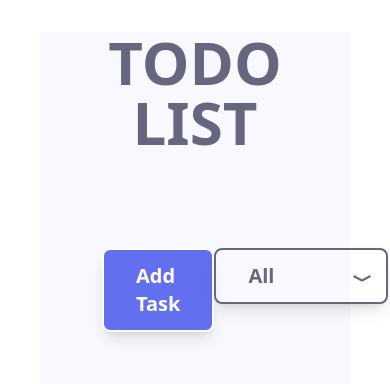
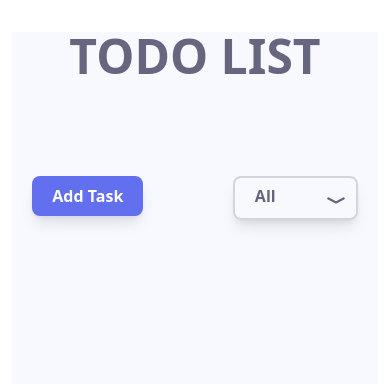
Before and after one commit to IkhMoh/to-do-list, a React (Vite) app: page / in a window 390 px wide. Shown: the top 384 px of the page. Built offline with nearby package versions, Linux system fonts and the light colour scheme.

Commit message:
adding respondiv dosigen

```diff
--- a/index.html
+++ b/index.html
@@ -4,7 +4,7 @@
     <meta charset="UTF-8" />
     <link rel="icon" type="image" href="/public/checklist (1).png" />
     <meta name="viewport" content="width=device-width, initial-scale=1.0" />
-    <title>Vite + React</title>
+    <title>To-Do-List</title>
   </head>
   <body>
     <div id="root"></div>
--- a/src/App.jsx
+++ b/src/App.jsx
@@ -66,17 +66,17 @@ const App = () => {
       <InputTaxt alerttax={alerttaxt} exit={exit} Supmit={Supmit} />
       {/* {taskvalue.isEdit ? "" : <EditTaxt taskvalue={taskvalue}  />} */}
 
-      <main className="bg-[var(--prim)]  h-lvh mx-10 my-8 ">
+      <main className="bg-[var(--prim)]  h-lvh mx-3 sm:mx-10 my-8 ">
         <div>
-          <h1 className="font-bold text-6xl text-center  text-[var(--text)]">
+          <h1 className="font-bold text-5xl md:text-6xl text-center  text-[var(--text)]">
             <span className=" mt-3">TODO LIST</span>
           </h1>
-          <div className="w-3/5 mx-auto mt-24 flex justify-between">
+          <div className="w-8/9 lg:w-5/6 mx-auto mt-24 flex justify-between">
             <AddTask alerttaxt={alerttaxt} exit={exit} />
             <Filter />
           </div>
         </div>
-        <div className=" w-3/5 h-3/5 max-h-fit min-h-16 mx-auto mt-3 rounded-lg  bg-[var(--graylite)] overflow-auto drop-shadow">
+        <div className="   lg:w-5/6 h-3/5 max-h-fit min-h-16 mx-auto mt-3 rounded-lg  bg-[var(--graylite)] overflow-auto drop-shadow">
           {taskvalue.map((task, index) => (
             <Task
               task={task}
--- a/src/components/AddTask.jsx
+++ b/src/components/AddTask.jsx
@@ -1,11 +1,12 @@
 import "react";
 // import {useState} from "react";
 
-const AddTask = ({alerttaxt}) => {
+const AddTask = ({ alerttaxt }) => {
   return (
     <div
       onClick={alerttaxt}
-      className="px-8 py-3 bg-[var(--asasy)] font-bold  h-fit w-fit text-xl text-white border-2 rounded-lg cursor-pointer shadow-lg hover:drop-shadow-md transition">
+      className="px-5 sm:px-8 py-2 sm:py-3 bg-[var(--asasy)] font-bold  h-fit w-fit  md:text-xl text-white  rounded-lg cursor-pointer shadow-lg hover:drop-shadow-md transition"
+    >
       Add Task
     </div>
   );
--- a/src/components/Filter.jsx
+++ b/src/components/Filter.jsx
@@ -1,12 +1,10 @@
 import "react";
-import {RiArrowDownWideLine} from "react-icons/ri";
+import { RiArrowDownWideLine } from "react-icons/ri";
 const Filter = () => {
   return (
-    <div
-
-      className="pl-8 pr-3 py-3 bg-[var(--gray)] h-fit w-fit text-xl border-2 shadow-lg text-[var(--text)] font-bold rounded-lg cursor-pointer flex justify-between hover:drop-shadow transition">
-      <div className=" mr-9">All</div>
-      <div className="ml-10">
+    <div className="pl-5 sm:pl-8 pr-2 sm:pr-3 space-x-12 md:space-x-20 py-1.5 sm:py-2.5 bg-[var(--gray)] h-fit w-fit md:text-xl border-2 border-gray-300 shadow-lg text-[var(--text)] font-bold rounded-lg cursor-pointer flex justify-between hover:drop-shadow transition">
+      <div className=" ">All</div>
+      <div className="">
         <RiArrowDownWideLine className="mt-1 w-6 h-6 text-[var(--text)] " />
       </div>
     </div>
--- a/src/components/InputTaxt.jsx
+++ b/src/components/InputTaxt.jsx
@@ -13,14 +13,14 @@ const InputTaxt = ({ alerttax, exit, Supmit }) => {
             : "z-50 fixed  h-screen w-screen bg-[#4e4e4e5a] flex justify-center "
         }
         >
-        <div className="bg-white  h-3/9 w-1/3 flex mt-32 rounded-md justify-center ">
-          <div className="">
+        <div className="bg-white  h-3/9 md:w-2/4  lg:w-2/4 flex mt-32 rounded-md justify-center ">
+          <div className="w-full">
             <input
               type="text"
-              className="block h-8 w-96 mt-12  border-2"
+              className="block   h-8 w-11/12 mt-12 mx-auto border-2"
               ref={inputref}
             />
-            <div className=" flex justify-end mt-16 ">
+            <div className=" flex justify-end mt-16 mr-2  md:mr-4 ">
               <button
                 onClick={alerttax}
                 className="py-1.5 px-9 bg-[var(--gray)] text-[var(--text)] border-2 font-bold rounded-md hover:shadow-md mx-2"
--- a/src/components/Task.jsx
+++ b/src/components/Task.jsx
@@ -4,44 +4,44 @@ import { FiEdit3 } from "react-icons/fi";
 const Task = ({ task, Checkboxset, delettask, Edit }) => {
   return (
     <div className="bg-[var(--withe)]  shadow-lg mx-7 my-5 h-16  rounded-lg flex justify-between ">
-      <div className="flex ml-2 space-x-2">
+      <div className="flex ml-2 space-x-2  w-11/12  whitespace-nowrap overflow-hidden ">
         <span className="mt-3.5 ">
           {task.checkbox ? (
             <MdCheckBox
               onClick={() => Checkboxset(task.id)}
-              className="w-9 h-9 text-[var(--asasy)] cursor-pointer hover:drop-shadow transition"
+              className="w-8 h-8 md:w-9 md:h-9 text-[var(--asasy)] cursor-pointer hover:drop-shadow transition"
             />
           ) : (
             <MdCheckBoxOutlineBlank
               onClick={() => Checkboxset(task.id)}
-              className="w-9 h-9 text-[var(--gray)] cursor-pointer hover:drop-shadow transition"
+              className="w-8 h-8 md:w-9 md:h-9 text-[var(--gray)] cursor-pointer hover:drop-shadow transition"
             />
           )}
         </span>
-        <div className="mt-2">
-          <h2>
+        <div className="mt-1.5 sm:mt-2 space-y-2 sm:space-y-0.5 ">
+          <h2 className="text-sm sm:text-lg   max-h-10">
             <span>👉 </span>
-            <span className={task.checkbox ? "line-through " : ""}>
+            <span className={task.checkbox ? "line-through  " : "  "}>
               {task.texttsak}
-              <span> 👀</span>
-            </span>
+            </span>{" "}
+            <span> 👀</span>
           </h2>
-          <h5>
-            <span>{task.time}</span>  <span>{task.year}</span>
+          <h5 className="text-sm sm:text-lg ">
+            <span>{task.time}</span> <span>{task.year}</span>
           </h5>
         </div>
       </div>
-      <div className="flex mr-4 mt-4 space-x-4">
+      <div className="flex md:mr-4 mt-4 sm:space-x-1 md:space-x-4">
         <span>
           <FiEdit3
             onClick={() => Edit(task.id)}
-            className="w-8 h-8 text-[var(--text)] bg-[var(--graylite)] p-1.5 rounded cursor-pointer hover:drop-shadow transition"
+            className="w-7 h-7 md:w-8 md:h-8 text-[var(--text)] bg-[var(--graylite)] p-0.5 sm:p-1.5 rounded cursor-pointer hover:drop-shadow transition"
           />
         </span>
         <span>
           <MdDelete
             onClick={() => delettask(task.id)}
-            className="w-8 h-8 text-[var(--text)] bg-[var(--graylite)] p-1 rounded cursor-pointer hover:drop-shadow transition"
+            className="w-7 h-7 md:w-8 md:h-8 text-[var(--text)] bg-[var(--graylite)] p-0.5 sm:p-1 rounded cursor-pointer hover:drop-shadow transition"
           />
         </span>
       </div>
```
